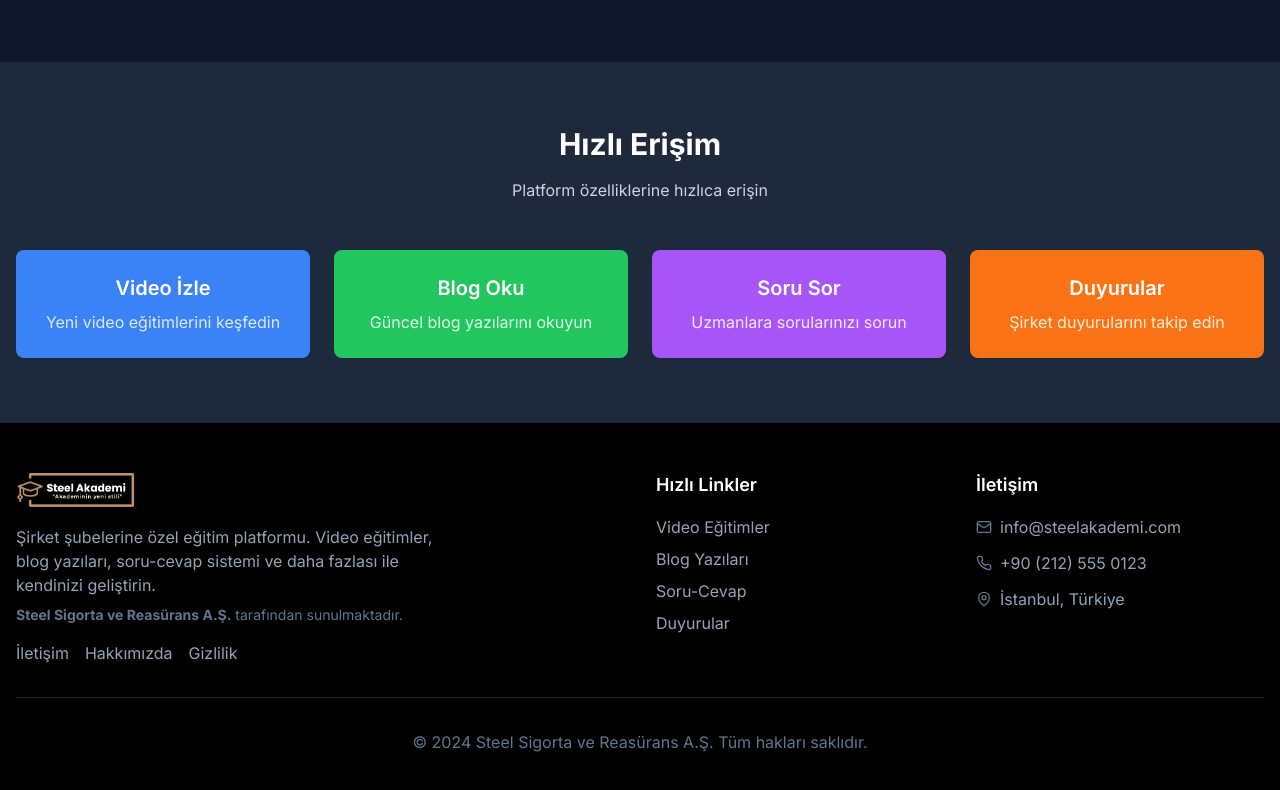
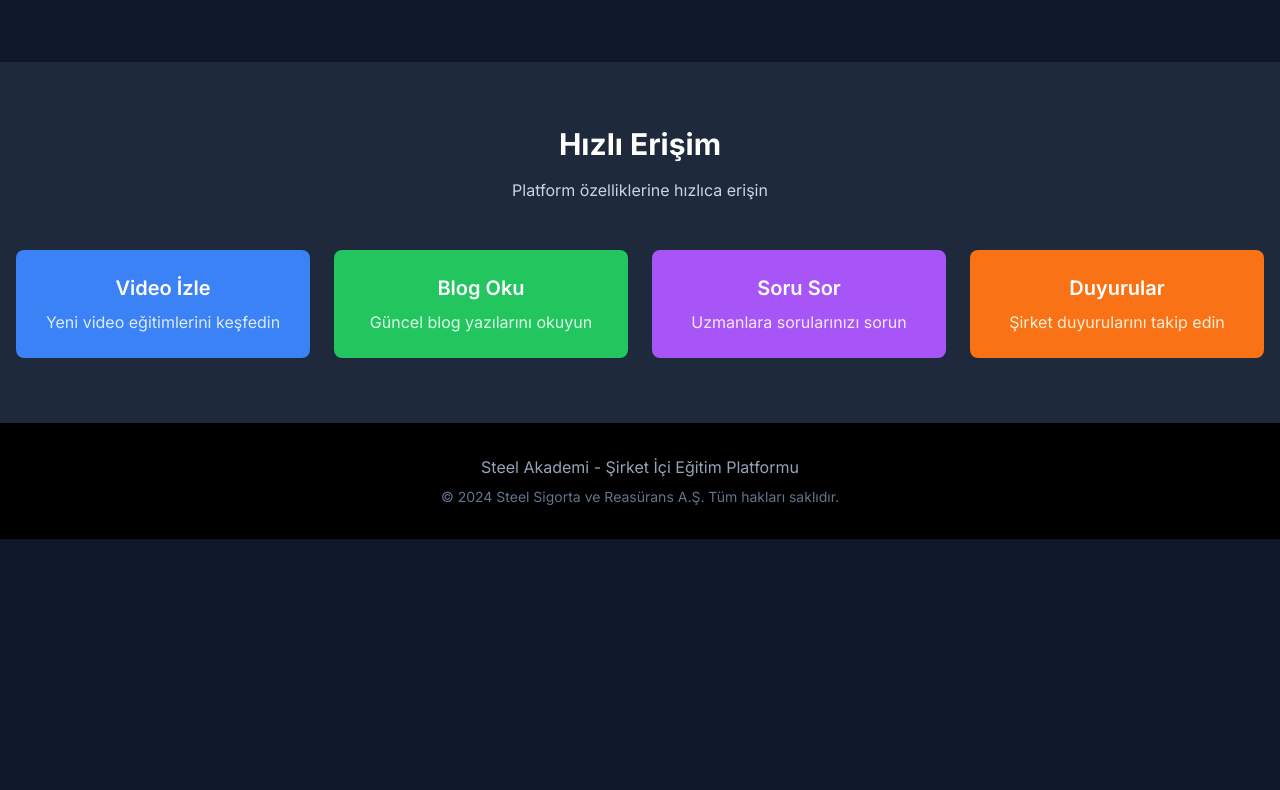
Before and after one commit to steelakademi/steelakademi, a Next.js app: page / in a window 1280 px wide. Shown: the part 979-1769 px from the top of the page. After the commit the page ends 1518 px from the top, so only its background shows below. Built offline with nearby package versions, Linux system fonts and the light colour scheme.

Commit message:
Fix header and footer components - remove all imports

```diff
--- a/src/components/layout/footer.tsx
+++ b/src/components/layout/footer.tsx
@@ -1,92 +1,12 @@
-import Link from 'next/link'
-import Image from 'next/image'
-import { Mail, Phone, MapPin } from 'lucide-react'
-
 export function Footer() {
   return (
     <footer className="bg-black text-white border-t border-steel-800">
-      <div className="container mx-auto px-4 py-12">
-        <div className="grid grid-cols-1 md:grid-cols-4 gap-8">
-          {/* Company Info */}
-          <div className="col-span-1 md:col-span-2">
-            <div className="flex items-center space-x-2 mb-4">
-              <Image
-                src="/logo.png"
-                alt="Steel Akademi Logo"
-                width={120}
-                height={32}
-                className="object-contain"
-              />
-            </div>
-            <p className="text-steel-400 mb-2 max-w-md">
-              Şirket şubelerine özel eğitim platformu. Video eğitimler, blog yazıları,
-              soru-cevap sistemi ve daha fazlası ile kendinizi geliştirin.
-            </p>
-            <p className="text-steel-500 text-sm mb-4">
-              <strong>Steel Sigorta ve Reasürans A.Ş.</strong> tarafından sunulmaktadır.
-            </p>
-            <div className="flex space-x-4">
-              <Link href="/contact" className="text-steel-400 hover:text-white transition-colors">
-                İletişim
-              </Link>
-              <Link href="/about" className="text-steel-400 hover:text-white transition-colors">
-                Hakkımızda
-              </Link>
-              <Link href="/privacy" className="text-steel-400 hover:text-white transition-colors">
-                Gizlilik
-              </Link>
-            </div>
-          </div>
-
-          {/* Quick Links */}
-          <div>
-            <h3 className="text-lg font-semibold mb-4">Hızlı Linkler</h3>
-            <ul className="space-y-2">
-              <li>
-                <Link href="/videos" className="text-steel-400 hover:text-white transition-colors">
-                  Video Eğitimler
-                </Link>
-              </li>
-              <li>
-                <Link href="/blog" className="text-steel-400 hover:text-white transition-colors">
-                  Blog Yazıları
-                </Link>
-              </li>
-              <li>
-                <Link href="/questions" className="text-steel-400 hover:text-white transition-colors">
-                  Soru-Cevap
-                </Link>
-              </li>
-              <li>
-                <Link href="/announcements" className="text-steel-400 hover:text-white transition-colors">
-                  Duyurular
-                </Link>
-              </li>
-            </ul>
-          </div>
-
-          {/* Contact Info */}
-          <div>
-            <h3 className="text-lg font-semibold mb-4">İletişim</h3>
-            <div className="space-y-3">
-              <div className="flex items-center space-x-2">
-                <Mail className="h-4 w-4 text-steel-500" />
-                <span className="text-steel-400">info@steelakademi.com</span>
-              </div>
-              <div className="flex items-center space-x-2">
-                <Phone className="h-4 w-4 text-steel-500" />
-                <span className="text-steel-400">+90 (212) 555 0123</span>
-              </div>
-              <div className="flex items-center space-x-2">
-                <MapPin className="h-4 w-4 text-steel-500" />
-                <span className="text-steel-400">İstanbul, Türkiye</span>
-              </div>
-            </div>
-          </div>
-        </div>
-
-        <div className="border-t border-steel-800 mt-8 pt-8 text-center">
-          <p className="text-steel-500">
+      <div className="container mx-auto px-4 py-8">
+        <div className="text-center">
+          <p className="text-steel-400 mb-2">
+            Steel Akademi - Şirket İçi Eğitim Platformu
+          </p>
+          <p className="text-steel-500 text-sm">
             © 2024 Steel Sigorta ve Reasürans A.Ş. Tüm hakları saklıdır.
           </p>
         </div>
```
Also changed, not shown: src/components/layout/header.tsx (+0 -27 lines).
